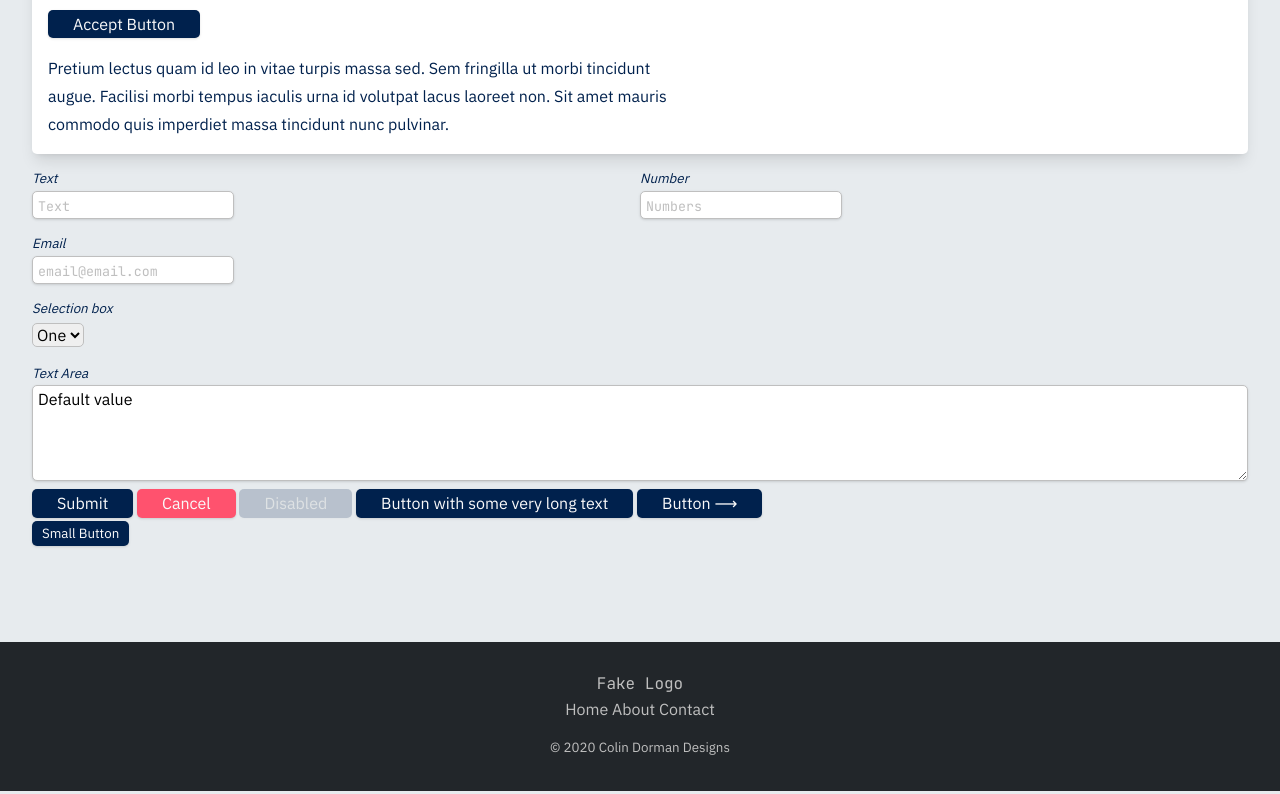
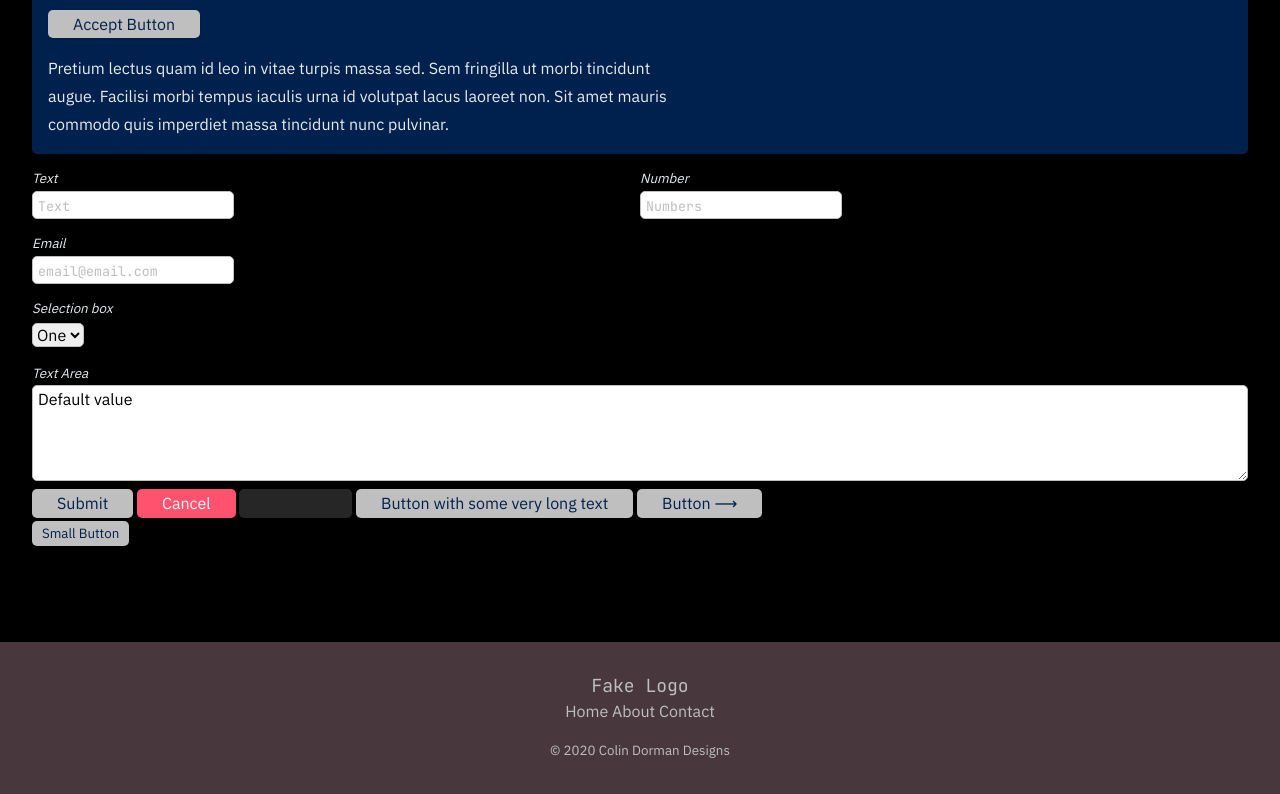
Before and after one commit to csdorman/LUT-ModernCSSDesignSystems, a website built with Parcel: page index.html in a window 1280 px wide. Shown: the part 1987-2781 px from the top of the page. Built offline with nearby package versions, Linux system fonts and the light colour scheme.

Commit message:
Creating theme class and CSS, Oled mode

```diff
--- a/css/style.css
+++ b/css/style.css
@@ -1,56 +1,7 @@
 @import url('https://fonts.googleapis.com/css?family=IBM+Plex+Sans:400|JetBrains+Mono:400');
 
 :root {
-  /* Define colors */
-  --black: hsla(210, 11%, 15%, 1);
-  --white: hsla(210, 1%, 98%, 1);
-  --green: hsla(171, 100%, 46%, 1);
-  --red: hsla(350, 100%, 66%, 1);
-  --yellow: hsla(51, 98%, 65%, 1);
-  --darkBlue: hsla(214, 100%, 15%, 1);
-  --grey: hsla(0, 0%, 75%, 1);
-  --lightGrey: hsla(210, 18%, 92%, 1);
 
-  /* Define color intentions */
-  --primary: var(--darkBlue);
-  --danger: var(--red);
-  --background: var(--lightGrey);
-  --textColor: var(--darkBlue);
-  --lightText: var(--lightGrey);
-  --lineColor: var(--grey);
-  --headerBackground: var(--darkBlue);
-  --cardBg: hsla(100, 100%, 100%, 1);
-  --buttonColor: var(--primary);
-  --buttonTextColor: var(--white);
-  --footerBackground: var(--black);
-
-
-
-  /* Styles */
-  --line: solid 1px var(--lineColor);
-  --borderRadius: 5px;
-
-  /* Typography */
-  --heading-font: 'JetBrains Mono', monospace;
-  --body-font: 'IBM Plex Sans', sans-serif;
-  --baseFontSize: 112.5%; /* 18px */
-  --h1: 2.488rem;
-  --h2: 2.074rem;
-  --h3: 1.728rem;
-  --h4: 1.44rem;
-  --h5: 1.2rem;
-  --smallText: 0.833rem;
-
-
-  /* Elevation */
-  --level-1: 0 1px 3px 0 hsla(0, 0%, 0%, 0.1), 0 1px 2px -1px hsla(0, 0%, 0%, 0.1);
-  --level-2: 0 4px 6px  -1px hsla(0, 0%, 0%, 0.1), 0 2px 4px -2px hsla(0, 0%, 0%, 0.1);
-  --level-3: 0 10px 15px -3px hsla(0, 0%, 0%, 0.1), 0 4px 6px -4px hsla(0, 0%, 0%, 0.1);
-  --level-4: 0 20px 25px -5px hsla(0, 0%, 0%, 0.1), 0 8px 10px -6px hsla(0, 0%, 0%, 0.1);
-
-  /* Positioning */
-  --containerPadding: 2.5%;
-  --headerHeight: 3rem;
 }
 
 
@@ -329,15 +280,77 @@ button.small {
   margin-bottom: 0;
 }
 
-/* Dark Mode */
+.theme {
+  /* Define colors */
+  --black: hsla(210, 11%, 15%, 1);
+  --white: hsla(210, 1%, 98%, 1);
+  --green: hsla(171, 100%, 46%, 1);
+  --red: hsla(350, 100%, 66%, 1);
+  --yellow: hsla(51, 98%, 65%, 1);
+  --darkBlue: hsla(214, 100%, 15%, 1);
+  --grey: hsla(0, 0%, 75%, 1);
+  --lightGrey: hsla(210, 18%, 92%, 1);
+  --darkGrey: hsla(345, 13%, 25%, 1);
+
+  /* Define color intentions */
+  --primary: var(--darkBlue);
+  --danger: var(--red);
+  --background: var(--lightGrey);
+  --textColor: var(--darkBlue);
+  --lightText: var(--lightGrey);
+  --lineColor: var(--grey);
+  --headerBackground: var(--darkBlue);
+  --cardBg: hsla(100, 100%, 100%, 1);
+  --buttonColor: var(--primary);
+  --buttonTextColor: var(--white);
+  --footerBackground: var(--black);
+
+  /* Styles */
+  --line: solid 1px var(--lineColor);
+  --borderRadius: 5px;
+
+  /* Typography */
+  --heading-font: 'JetBrains Mono', monospace;
+  --body-font: 'IBM Plex Sans', sans-serif;
+  --baseFontSize: 112.5%; /* 18px */
+  --h1: 2.488rem;
+  --h2: 2.074rem;
+  --h3: 1.728rem;
+  --h4: 1.44rem;
+  --h5: 1.2rem;
+  --smallText: 0.833rem;
+
+  /* Elevation */
+  --level-1: 0 1px 3px 0 hsla(0, 0%, 0%, 0.1), 0 1px 2px -1px hsla(0, 0%, 0%, 0.1);
+  --level-2: 0 4px 6px  -1px hsla(0, 0%, 0%, 0.1), 0 2px 4px -2px hsla(0, 0%, 0%, 0.1);
+  --level-3: 0 10px 15px -3px hsla(0, 0%, 0%, 0.1), 0 4px 6px -4px hsla(0, 0%, 0%, 0.1);
+  --level-4: 0 20px 25px -5px hsla(0, 0%, 0%, 0.1), 0 8px 10px -6px hsla(0, 0%, 0%, 0.1);
+
+  /* Positioning */
+  --containerPadding: 2.5%;
+  --headerHeight: 3rem;
+}
+
+/* Dark Modes */
 /* Making variables global (in the :root element) makes them easier to change. */
 .dark {
   /* Easy to make a dark mode with this format */
   --cardBg: var(--darkBlue);
   --background: var(--black);
   --textColor: var(--lightGrey);
-  --headerBackground: hsla(0, 0%, 0%, 1);
+  --headerBackground: var(--darkGrey);
   --buttonColor: var(--grey);
-  --buttonTextColor: var(--black);
-  --footerBackground: hsla(0, 0%, 0%, 1);
+  --buttonTextColor: var(--darkBlue);
+  --footerBackground: var(--darkGrey);
 }
+
+.oled {
+  --black: hsla(0, 0%, 0%, 1);
+  --cardBg: var(--darkBlue);
+  --background: var(--black);
+  --textColor: var(--lightGrey);
+  --headerBackground: var(--darkGrey);
+  --buttonColor: var(--grey);
+  --buttonTextColor: var(--darkBlue);
+  --footerBackground: var(--darkGrey);
+}
--- a/index.html
+++ b/index.html
@@ -23,7 +23,7 @@
   <meta name="theme-color" content="#fafafa">
 </head>
 
-<body class="">
+<body class="theme oled">
 
   <header>
     <h1 class="fake-logo">Fake Logo</h1>
```
